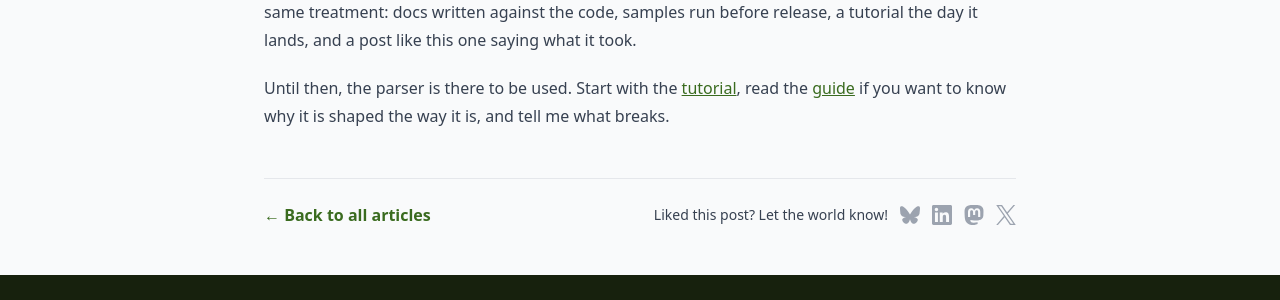
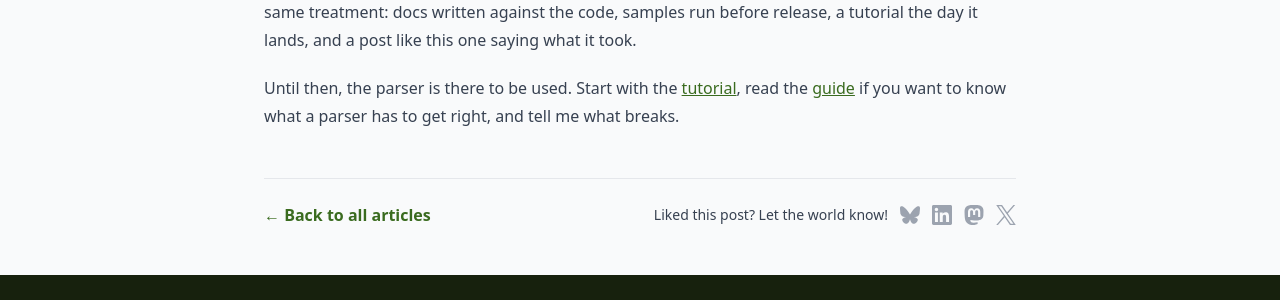
Before and after one commit to usearazzo/website, a Jekyll site: the page built from _posts/2026-09-08-arazzo-parser-on-npm.md, in a window 1280 px wide. Shown: the part 3666-3966 px from the top of the page. Built offline with Jekyll 4.4.1, drawn with Linux system fonts in a browser that asks for light colours; nearby versions of some CDN libraries.

Commit message:
docs(blog): point the parser post at what the guide now covers

```diff
--- a/_posts/2026-09-08-arazzo-parser-on-npm.md
+++ b/_posts/2026-09-08-arazzo-parser-on-npm.md
@@ -67,4 +67,4 @@ The feedback I want most is from people building their own Arazzo tooling: what
 
 The Validator and the Runner are both in development and both unpublished. Each will get the same treatment: docs written against the code, samples run before release, a tutorial the day it lands, and a post like this one saying what it took.
 
-Until then, the parser is there to be used. Start with the [tutorial]({{ '/docs/tutorials/list-arazzo-workflow-dependencies/' | relative_url }}), read the [guide]({{ '/docs/guides/arazzo-document-parsing/' | relative_url }}) if you want to know why it is shaped the way it is, and tell me what breaks.
+Until then, the parser is there to be used. Start with the [tutorial]({{ '/docs/tutorials/list-arazzo-workflow-dependencies/' | relative_url }}), read the [guide]({{ '/docs/guides/arazzo-document-parsing/' | relative_url }}) if you want to know what a parser has to get right, and tell me what breaks.
```
